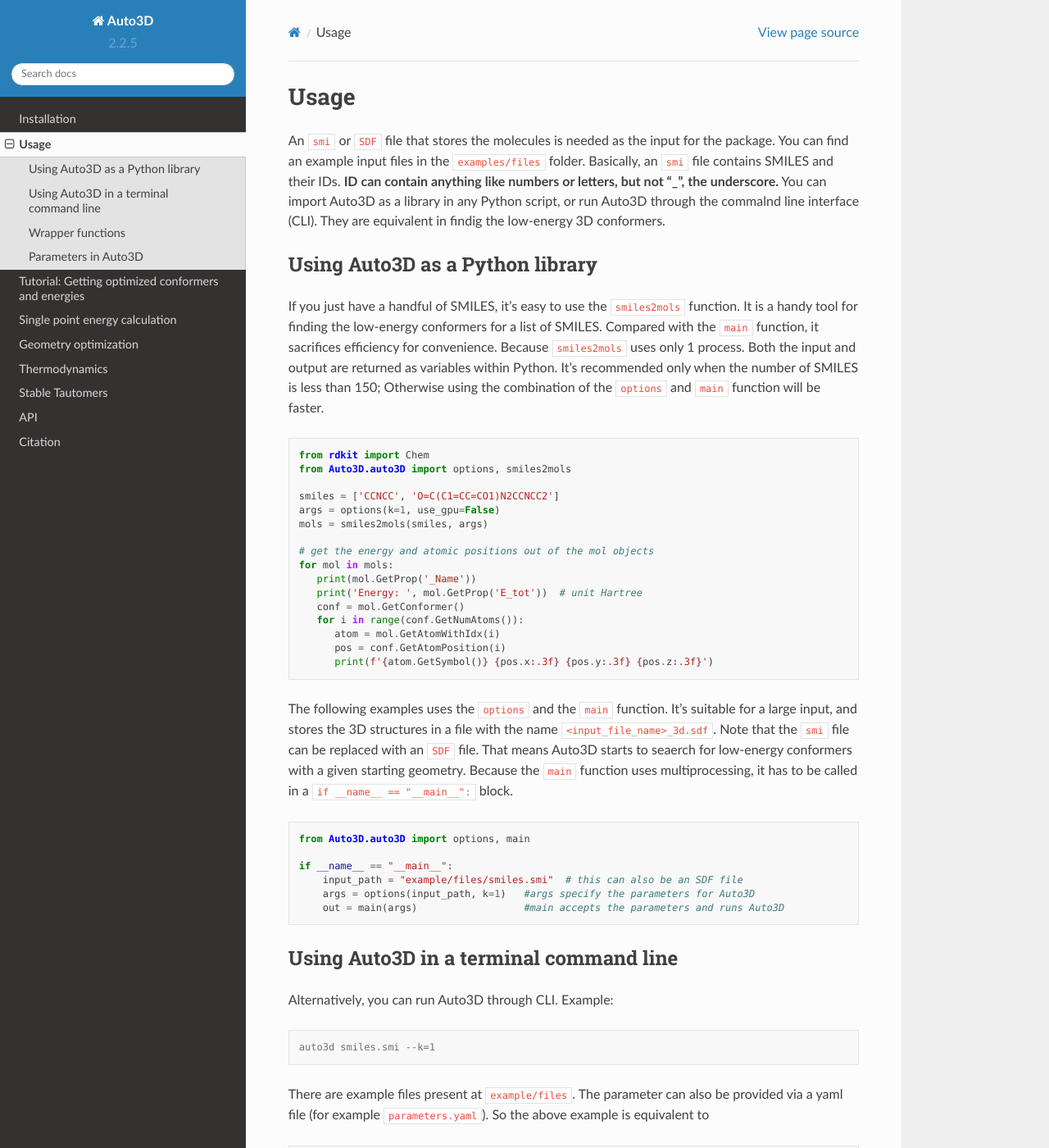
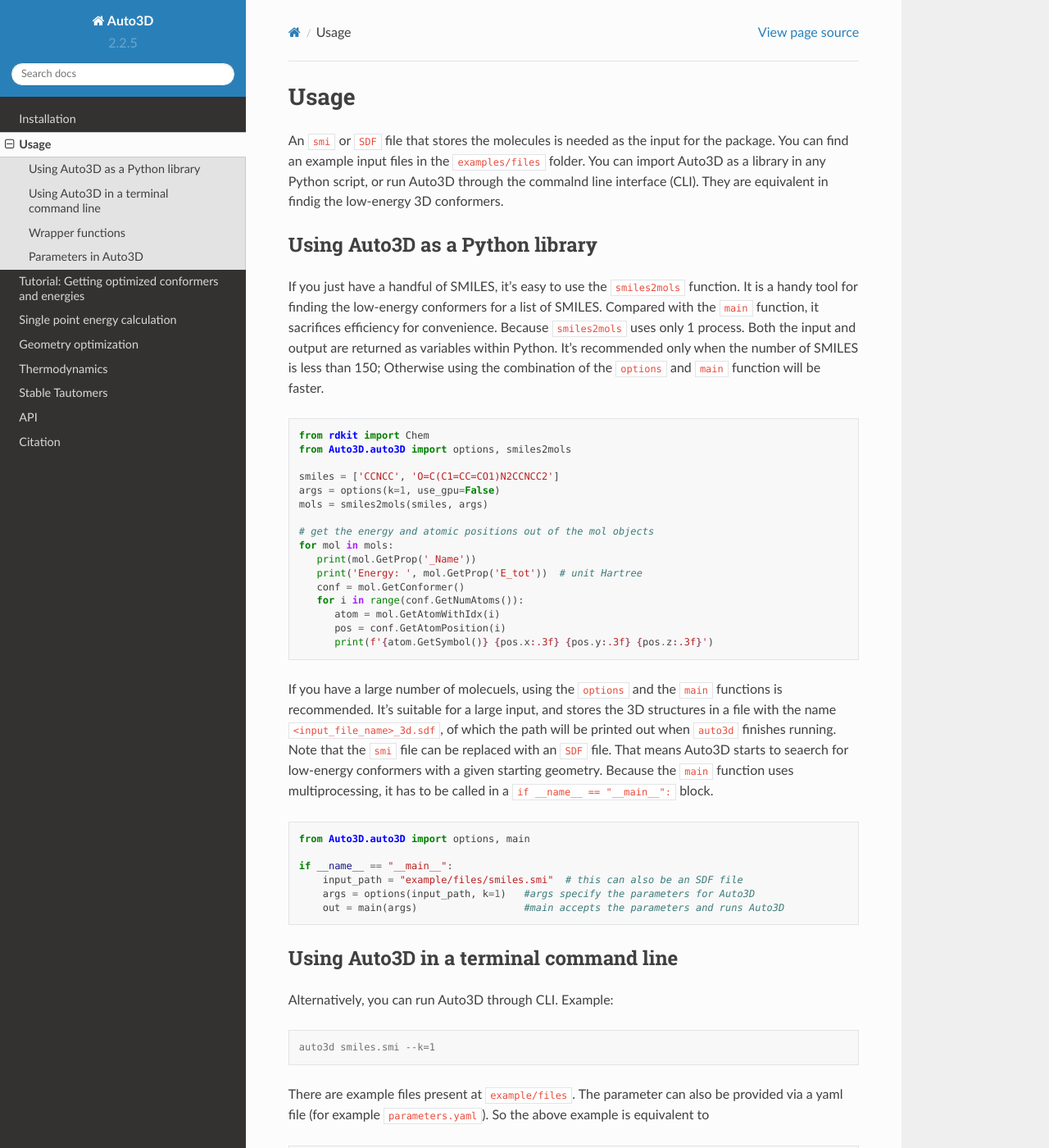
Before and after one commit to isayevlab/Auto3D_pkg, a Sphinx documentation site: the page built from docs/source/usage.rst, in a window 1280 px wide and 1400 px high. Shown: the whole window at 82% size. Built offline with Sphinx 7.4.7 and the Read the Docs theme 2.0.0, drawn with Linux system fonts in a browser that asks for light colours; some of the changed text lies outside the part shown.

Commit message:
update docs for 2.2.11

```diff
--- a/docs/source/index.rst
+++ b/docs/source/index.rst
@@ -9,6 +9,9 @@
 .. note::
 
    This documentation is under active development.
+
+.. note::
+   **AIMNet2 clarification**: The default model in Auto3D is AIMNet2 since 2.2.1. If you specify optimizing_engine="AIMNET", it actually uses AIMNet2. The old AIMNet model has been deprecated since Auto3D 2.2.1, and every call to “AIMNET” refers to the AIMNet2 model.
 
 **Auto3D**
 ==========
--- a/docs/source/usage.rst
+++ b/docs/source/usage.rst
@@ -3,9 +3,7 @@
 
 An ``smi`` or ``SDF`` file that stores the molecules is needed as the input for the
 package. You can find an example input files in the ``examples/files``
-folder. Basically, an ``smi`` file contains SMILES and their IDs. **ID
-can contain anything like numbers or letters, but not "_", the
-underscore.** You can import Auto3D as a library in any Python script,
+folder. You can import Auto3D as a library in any Python script,
 or run Auto3D through the commalnd line interface (CLI). They are
 equivalent in findig the low-energy 3D conformers.
 
@@ -34,7 +32,7 @@
          print(f'{atom.GetSymbol()} {pos.x:.3f} {pos.y:.3f} {pos.z:.3f}')
 
 
-The following examples uses the ``options`` and the ``main`` function.  It's suitable for a large input, and stores the 3D structures in a file with the name ``<input_file_name>_3d.sdf``. Note that the ``smi`` file can be replaced with an ``SDF`` file. That means Auto3D starts to seaerch for low-energy conformers with a given starting geometry. Because the ``main`` function uses multiprocessing, it has to be called in a ``if __name__ == "__main__":`` block.
+If you have a large number of molecuels, using the ``options`` and the ``main`` functions is recommended.  It's suitable for a large input, and stores the 3D structures in a file with the name ``<input_file_name>_3d.sdf``, of which the path will be printed out when ``auto3d`` finishes running. Note that the ``smi`` file can be replaced with an ``SDF`` file. That means Auto3D starts to seaerch for low-energy conformers with a given starting geometry. Because the ``main`` function uses multiprocessing, it has to be called in a ``if __name__ == "__main__":`` block.
 
 .. code:: python
 
@@ -72,6 +70,9 @@
 the lowest-energy structure for each SMILES if you replace ``k=1`` with
 ``window=x``.
 
+.. note::
+   **AIMNet2 clarification**: The default model in Auto3D is AIMNet2 since 2.2.1. If you specify optimizing_engine="AIMNET", it actually uses AIMNet2. The old AIMNet model has been deprecated since Auto3D 2.2.1, and every call to “AIMNET” refers to the AIMNet2 model.
+
 When the running process finishes, there will be folder with the name of
 year-date-time. In the folder, you can find an SDF file containing the
 optimized low-energy 3D structures for the input SMILES. There is also a
--- a/setup.cfg
+++ b/setup.cfg
@@ -1,6 +1,6 @@
 [metadata]
 name = Auto3D
-version = 2.2.10
+version = 2.2.11
 author = 'Zhen Liu, Tetiana Zubatiuk, Adrian Roitberg, Olexandr Isayev'
 author_email = liu5@andrew.cmu.edu, tetiana@zubatyuk.com, roitberg@ufl.edu, olexandr@olexandrisayev.com
 description = Generating Low-energy 3D Conformers from SMILES/SDF
```
Also changed, not shown: other parts of docs/source/usage.rst (+1 -2 lines), README.md (+1 -0 lines).
